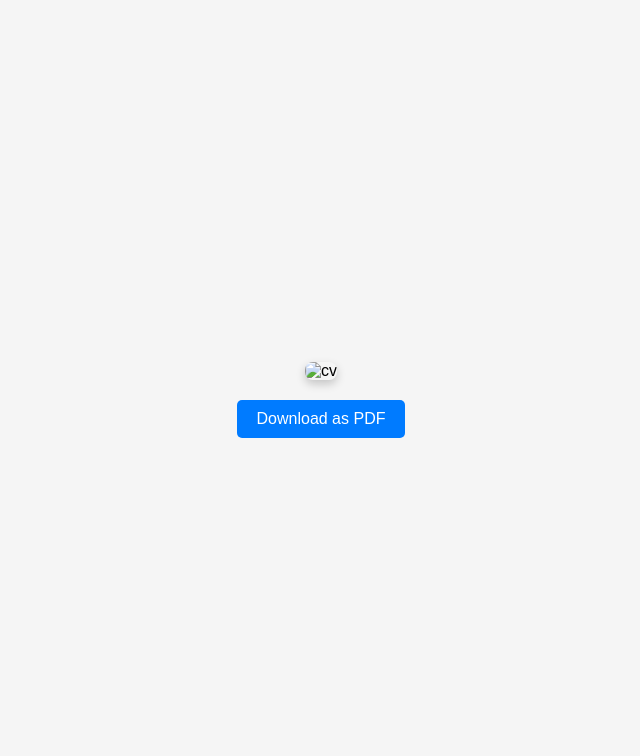
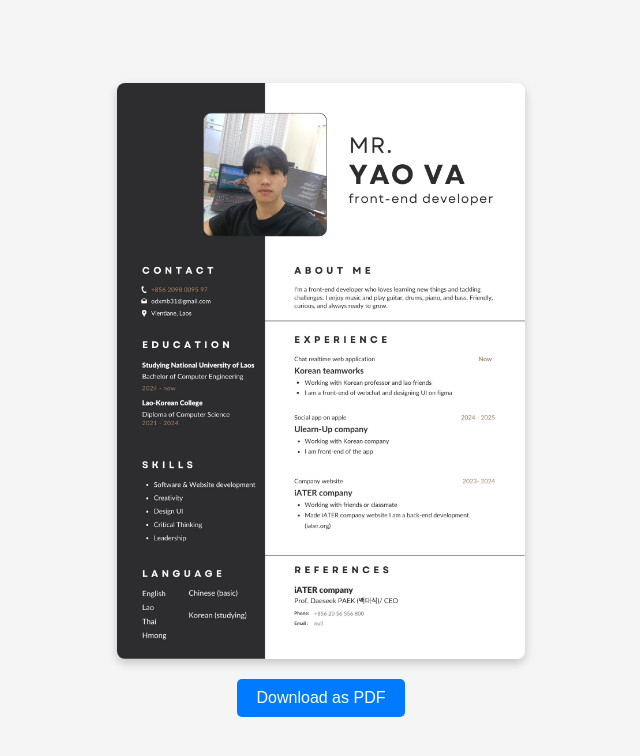
Before and after one commit to ayaoVA02/portfolio, a plain HTML site: page cv.html in a window 1280 px wide. Shown: the whole page, without its empty margins (319-959 px from the left). Drawn offline with nearby package versions, Linux system fonts and the light colour scheme; the site is published under a folder, as on GitHub Pages, so addresses that start at the root find nothing.

Commit message:
update link

```diff
--- a/cv.html
+++ b/cv.html
@@ -43,7 +43,7 @@
 </head>
 <body>
 
-  <img id="cvImage" src="/images/cv.jpg" alt="cv">
+  <img id="cvImage" src="./images/cv.jpg" alt="cv">
 
   <button id="downloadBtn">Download as PDF</button>
 
```
Also changed, not shown: index.html (+1 -1 lines).
